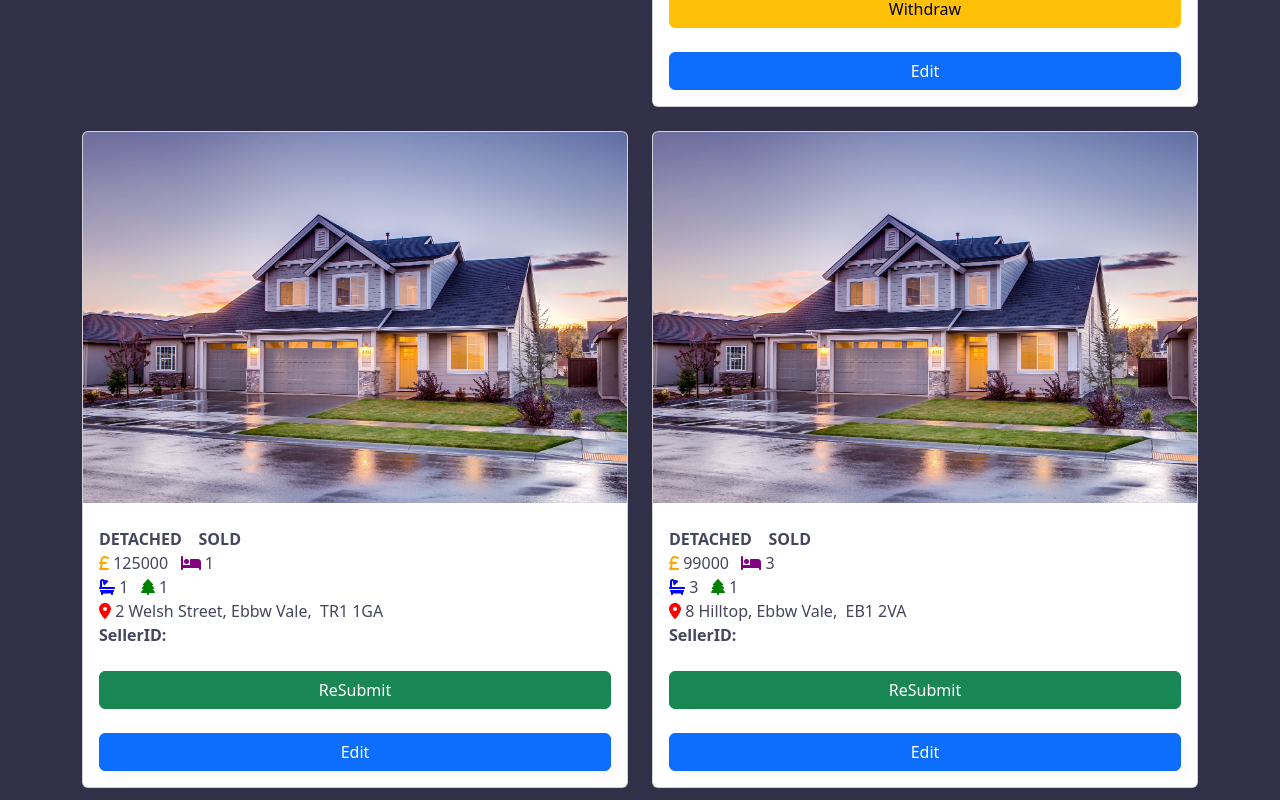
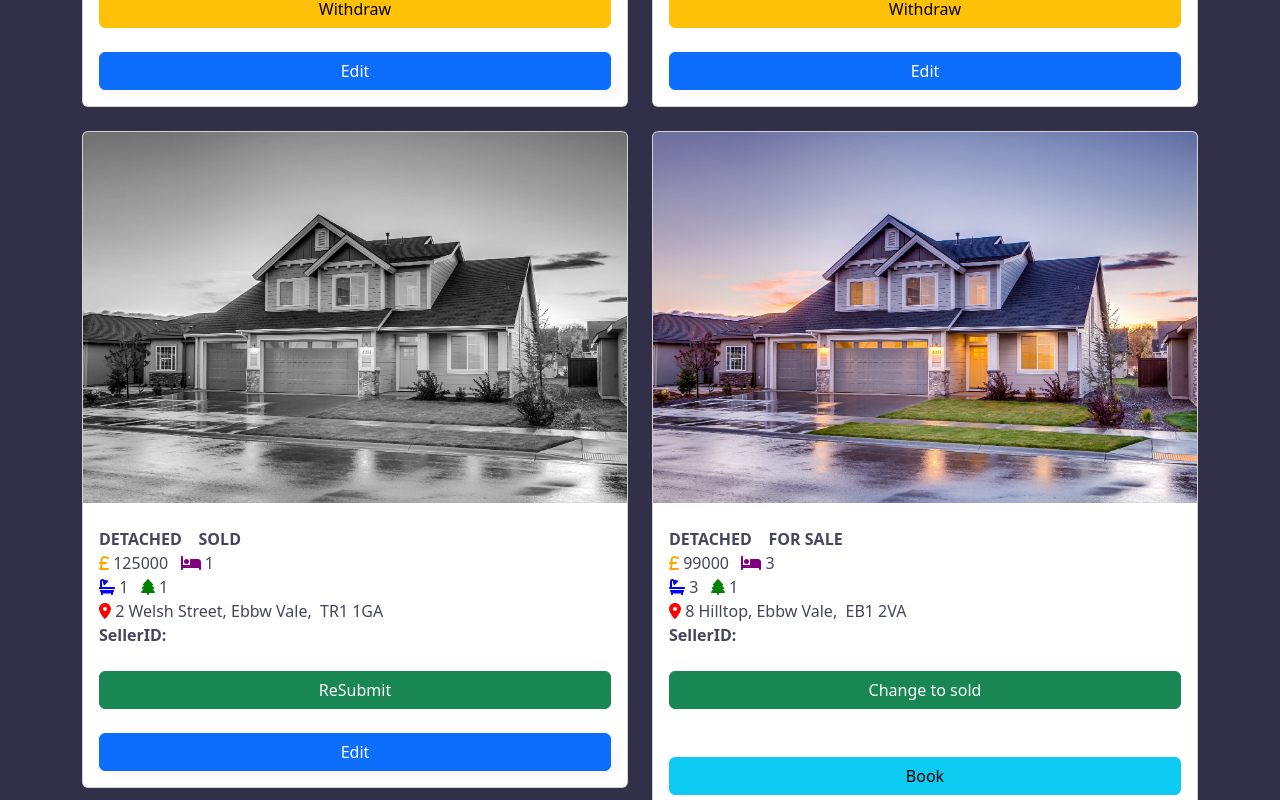
Before and after one commit to LovedeepSaini/PropertyProject, a React (Create React App) app: page /property in a window 1280 px wide. Shown: the part 1020-1820 px from the top of the page. Built offline with nearby package versions, Linux system fonts and the light colour scheme; data requests are answered from the project's data file.

Commit message:
added grey scale for sold

```diff
--- a/db.json
+++ b/db.json
@@ -59,7 +59,7 @@
       "bathroom": 1,
       "garden": 0,
       "sellerId": 1,
-      "status": "SOLD",
+      "status": "FOR SALE",
       "buyerId": 3
     },
     {
@@ -96,7 +96,7 @@
       "bathroom": 3,
       "garden": 1,
       "sellerId": 4,
-      "status": "SOLD",
+      "status": "FOR SALE",
       "id": 4
     }
   ],
--- a/src/components/PropertySearch.js
+++ b/src/components/PropertySearch.js
@@ -308,7 +308,7 @@ const handleBooking = () => {
         {result.map((property) => (
           <Col key={property.id} className="pb-4" sm={6}>
             <Card className="">
-            <Card.Img variant="top" src={image} />
+            <Card.Img variant="top" src={image} style={{ filter: property.status === 'SOLD' ? 'grayscale(100%)' : 'none' }} />
               <Card.Body className="div1">
                 <Card.Title className="title">
 
```
